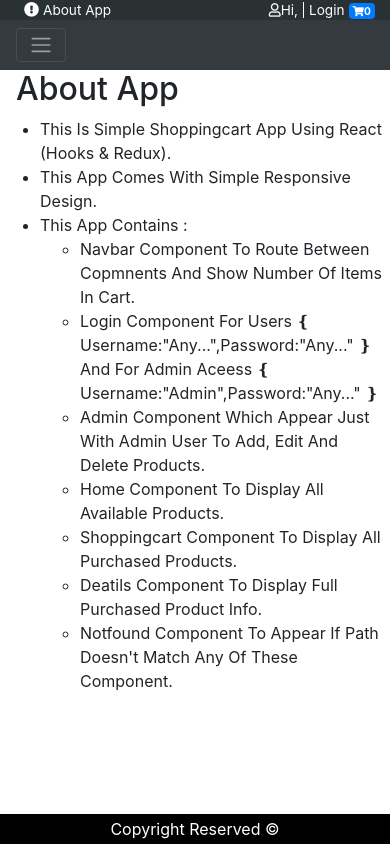
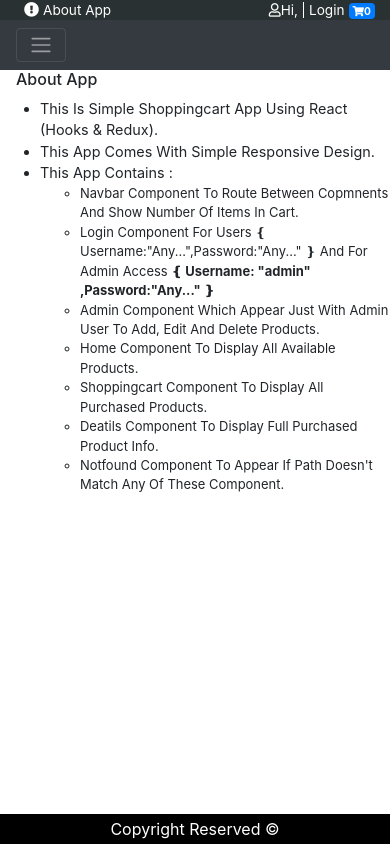
Before and after one commit to WaleedShalal/cart-app, a React (Create React App) app: page /about in a window 390 px wide. Built offline with nearby package versions, Linux system fonts and the light colour scheme; no server answers.

Commit message:
Fix Id For New Product

```diff
--- /dev/null
+++ b/src/components/about-app/AboutApp.css
@@ -0,0 +1,11 @@
+ul li span {
+  text-transform: lowercase;
+}
+@media (max-width: 575.98px) {
+  h2 {
+    font-size: 1em;
+  }
+  ul li {
+    font-size: 0.9em;
+  }
+}
--- a/src/components/about-app/AboutApp.js
+++ b/src/components/about-app/AboutApp.js
@@ -1,10 +1,11 @@
 import React from 'react';
+import './AboutApp.css';
 
 function AboutApp() {
   return (
     <div>
       <h2 className='ml-3'>About App</h2>
-      <ul className=''>
+      <ul className='main-ul'>
         <li className='text-capitalize'>
           this is simple shoppingcart app using react (hooks &amp; redux).
         </li>
@@ -13,15 +14,19 @@ function AboutApp() {
         </li>
         <li className='text-capitalize'>
           this app contains :
-          <ul>
+          <ul className='sub-ul'>
             <li className='text-capitalize'>
               navbar component to route between copmnents and show number of
               items in cart.
             </li>
             <li className='text-capitalize'>
               login component for users &#10100;
-              username:"any...",password:"any..." &#10101; and for admin aceess
-              &#10100; username:"admin",password:"any..." &#10101;
+              username:"any...",password:"any..." &#10101; and for admin access{' '}
+              {''}
+              <strong>
+                &#10100; username: <span>"admin"</span> ,password:"any..."
+                &#10101;
+              </strong>
             </li>
             <li className='text-capitalize'>
               admin component which appear just with admin user to add, edit and
--- a/src/components/edit-products/ProductForm.js
+++ b/src/components/edit-products/ProductForm.js
@@ -31,9 +31,9 @@ const ProductForm = () => {
     }
     // eslint-disable-next-line react-hooks/exhaustive-deps
   }, [id]);
-
   const handleChange = (e) => {
     let { name, value, type } = e.target;
+    console.log(name, type);
     setNewProduct({
       ...newProduct,
       count: 0,
@@ -41,12 +41,16 @@ const ProductForm = () => {
     });
   };
 
+  // console.log(typeof fetchedData.products.length);
+
   const handleSubmit = async (e) => {
     e.preventDefault();
     //Add
     if (id === 'new') {
       //Call Backend
-      dispatch(adminAddAction(newProduct));
+      dispatch(
+        adminAddAction({ ...newProduct, id: fetchedData.products.length + 1 }),
+      );
       //Edit
     } else {
       //Call Backend
@@ -60,6 +64,7 @@ const ProductForm = () => {
     <React.Fragment>
       <h1>{id === 'new' ? 'Add Product' : 'Edit Product'}</h1>
       <form onSubmit={handleSubmit}>
+        {id !== 'new' && (
           <div className='form-group'>
             <label htmlFor='id'>ID</label>
             <input
@@ -72,9 +77,9 @@ const ProductForm = () => {
               className='form-control'
               step='1'
               autoComplete='off'
-            min={id === 'new' && fetchedData.products.length}
             />
           </div>
+        )}
         <div className='form-group'>
           <label htmlFor='title'>Title</label>
           <input
@@ -120,7 +125,9 @@ const ProductForm = () => {
             value={newProduct.category}
             className='category-option form-control'
             id='categorys'>
-            <option value=''>Select ---</option>
+            <option value='' disabled>
+              Select ---
+            </option>
             <option value="men's clothing">men's clothing</option>
             <option value="women's clothing">women's clothing</option>
             <option value='jewelery'>jewelery</option>
--- a/src/components/login/Login.js
+++ b/src/components/login/Login.js
@@ -42,7 +42,7 @@ const Login = () => {
     handleReplace();
     dispatch(loginLogged(true));
     let data = { ...values };
-    let user = data.username;
+    let user = data.username.toLowerCase();
     let pass = data.password;
     dispatch(loginData(user, pass));
     localStorage.setItem('username', JSON.stringify(user));
@@ -59,7 +59,6 @@ const Login = () => {
     for (const error of res.error.details) {
       errors[error.path] = error.message;
     }
-    console.log(errors);
     dispatch(loginErrors(errors));
     return errors;
   };
```
Lines whose indentation alone changed are shown as unchanged.
